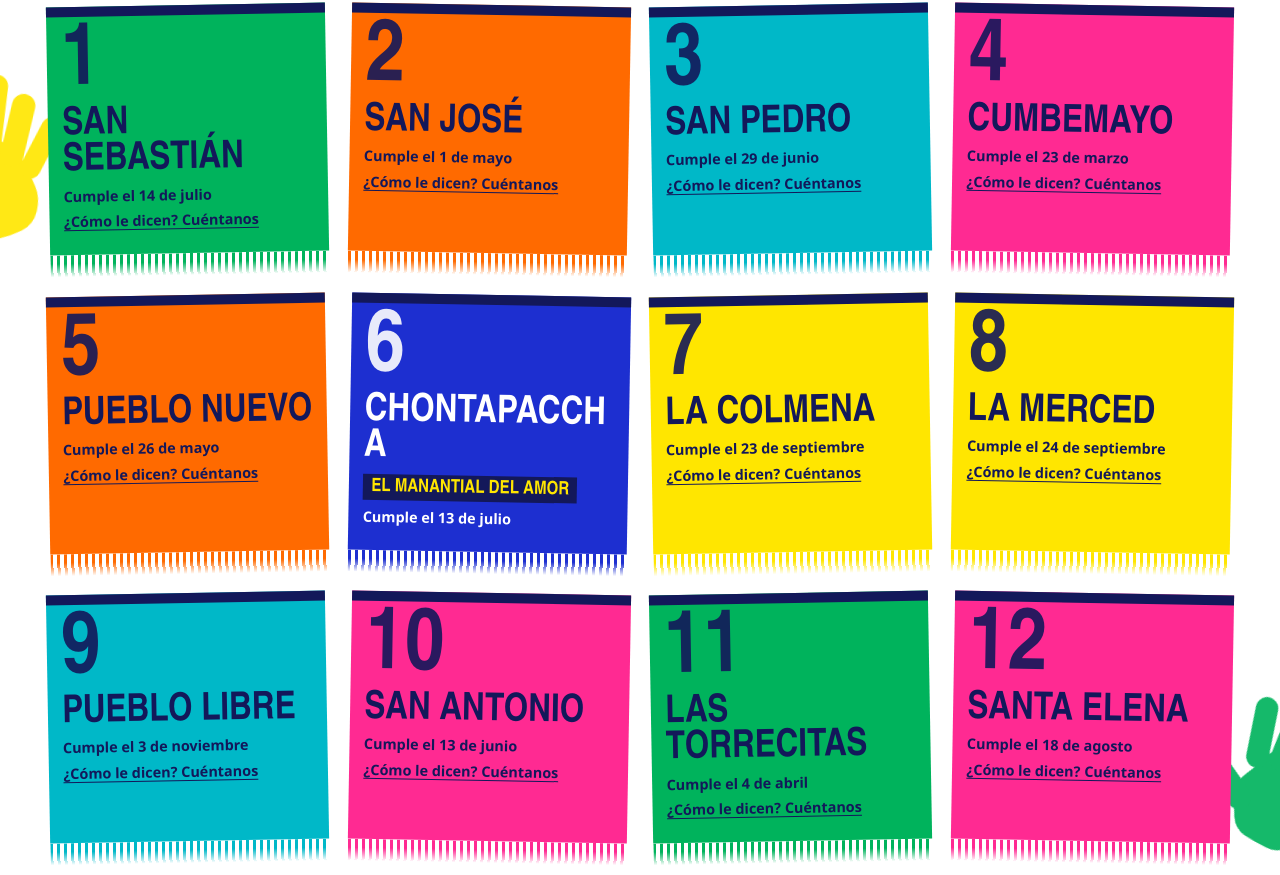
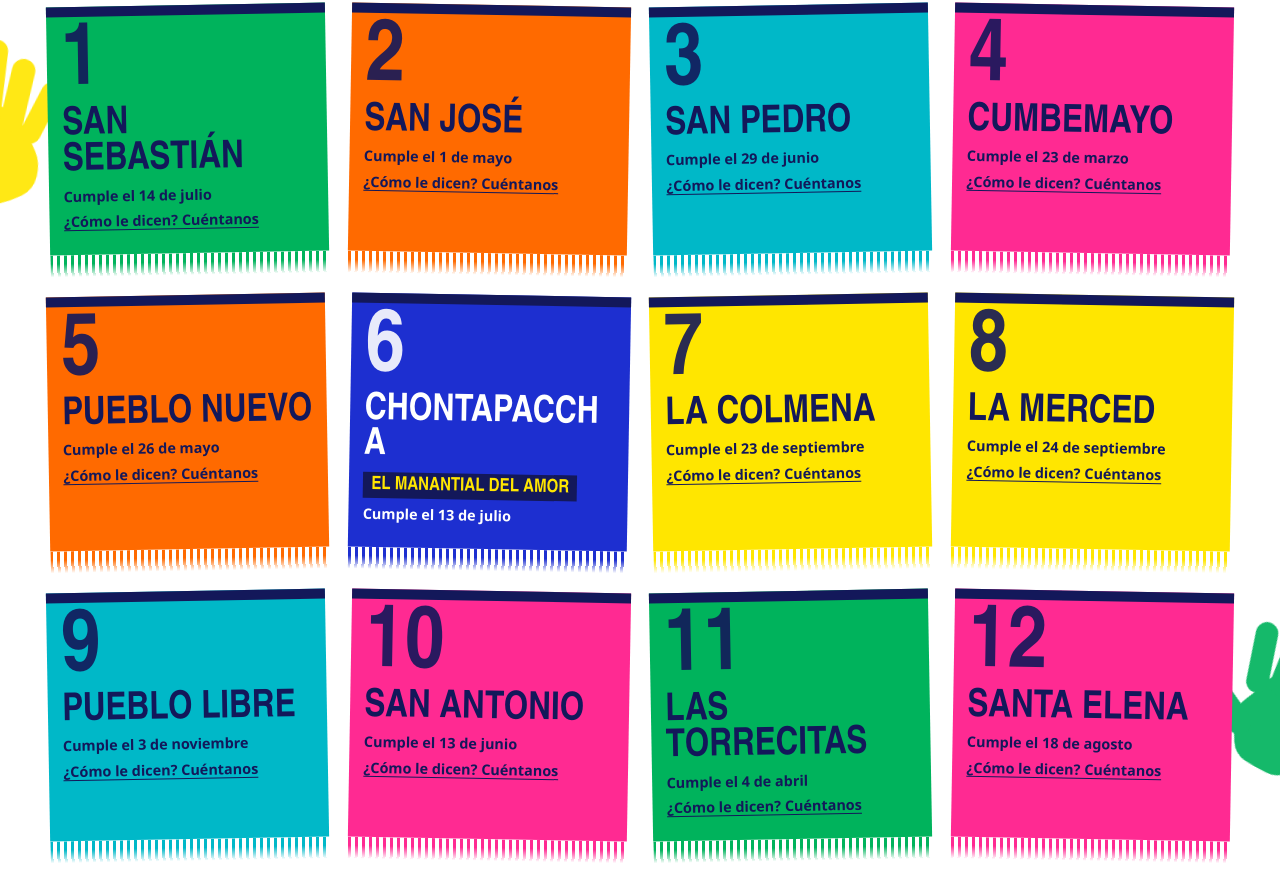
Before and after one commit to tefosc/carnavaloco, an Astro site: page /barrios in a window 1280 px wide. Shown: the part 1306-2181 px from the top of the page. Built offline with nearby package versions, Linux system fonts and the light colour scheme; Astro itself is replaced by a stand-in of ours; a web font is replaced by a local one.

Commit message:
Corregido: nombre partido y aviso de barrio no encontrado

```diff
--- a/src/components/Estandarte.astro
+++ b/src/components/Estandarte.astro
@@ -8,11 +8,12 @@ interface Props {
 
 const { barrio } = Astro.props;
 const { id, nombre, sector, apodo, aniversario, color } = barrio;
+const palabraMasLarga = Math.max(...nombre.split(' ').map((palabra) => palabra.length));
 ---
 
 <a class="estandarte flecos" href={`/barrios/${id}/`} data-color={color}>
   <span class="estandarte__sector" aria-hidden="true">{sector ?? '✶'}</span>
-  <span class="estandarte__nombre">{nombre}</span>
+  <span class="estandarte__nombre" style={`--largo:${palabraMasLarga}`}>{nombre}</span>
   {apodo && <span class="estandarte__apodo">{apodo}</span>}
   {aniversario && <span class="estandarte__aniversario">Cumple el {formatearAniversario(aniversario)}</span>}
   {!apodo && <span class="estandarte__invitacion">¿Cómo le dicen? Cuéntanos</span>}
@@ -32,6 +33,7 @@ const { id, nombre, sector, apodo, aniversario, color } = barrio;
     border-top: 10px solid var(--tinta);
     text-decoration: none;
     transition: translate 0.15s ease;
+    container-type: inline-size;
   }
 
   .estandarte[data-color='azul'] {
@@ -54,7 +56,7 @@ const { id, nombre, sector, apodo, aniversario, color } = barrio;
   .estandarte__nombre {
     font-family: var(--display);
     font-weight: 900;
-    font-size: clamp(1.8rem, 6.5vw, 2.4rem);
+    font-size: min(clamp(1.8rem, 6.5vw, 2.4rem), calc(100cqi / (var(--largo) * 0.56)));
     line-height: 0.95;
     text-transform: uppercase;
     overflow-wrap: anywhere;
--- a/src/pages/barrios/index.astro
+++ b/src/pages/barrios/index.astro
@@ -168,6 +168,10 @@ const enlaceBarrioFaltante = enlaceWhatsapp('Mi barrio no aparece en la web del
     rotate: 1deg;
   }
 
+  .pared__vacio[hidden] {
+    display: none;
+  }
+
   .pared__vacio {
     display: grid;
     gap: 1rem;
```
